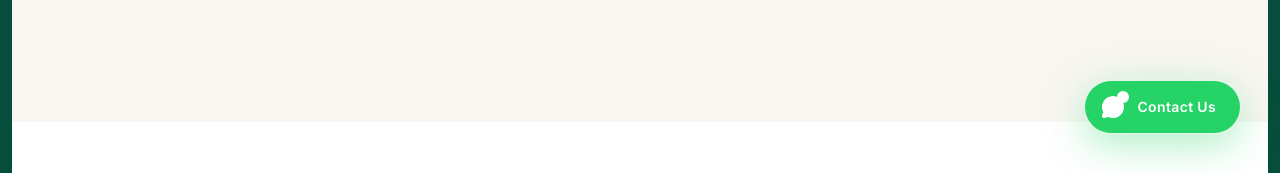
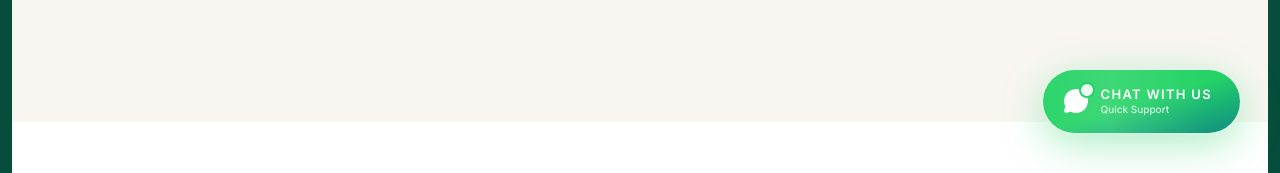
Before and after one commit to haroofcalligraphy-cpu/haroof, a React (Vite) app: page / in a window 1280 px wide. Shown: the part 627-800 px from the top of the page. Built offline with nearby package versions, Linux system fonts and the light colour scheme; no server answers; the database is empty; a web font is replaced by a local one.

Commit message:
feat: Enhance WhatsApp floating button animation
Improves the visual appeal and interactivity of the WhatsApp floating button with refined animations and a subtle shine effect.

```diff
--- a/src/components/WhatsAppFloating.tsx
+++ b/src/components/WhatsAppFloating.tsx
@@ -18,21 +18,47 @@ export function WhatsAppFloating({ config }: WhatsAppFloatingProps) {
       href={whatsappUrl}
       target="_blank"
       rel="noopener noreferrer"
-      initial={{ y: 50, opacity: 0 }}
-      animate={{ y: 0, opacity: 1 }}
-      whileHover={{ scale: 1.05, y: -5 }}
+      initial={{ y: 100, opacity: 0, scale: 0.5 }}
+      animate={{ y: 0, opacity: 1, scale: 1 }}
+      whileHover={{
+        scale: 1.05,
+        y: -8,
+        boxShadow: "0 20px 50px rgba(37,211,102,0.5)"
+      }}
       whileTap={{ scale: 0.95 }}
-      className="fixed bottom-10 right-10 z-[100] group flex items-center gap-3 bg-[#25D366] text-white pr-6 pl-4 py-3.5 rounded-full shadow-[0_10px_40px_rgba(37,211,102,0.4)] hover:bg-[#20ba5a] transition-all duration-300 ring-2 ring-white/20"
+      transition={{
+        type: "spring",
+        stiffness: 400,
+        damping: 20
+      }}
+      className="fixed bottom-10 right-10 z-[100] group flex items-center gap-3 bg-gradient-to-br from-[#25D366] via-[#25D366] to-[#128C7E] text-white pr-7 pl-5 py-4 rounded-full shadow-[0_10px_40px_rgba(37,211,102,0.4)] overflow-hidden ring-2 ring-white/20"
       title="Chat on WhatsApp"
     >
+      {/* Shine effect */}
+      <motion.div
+        initial={{ x: "-100%", opacity: 0 }}
+        animate={{ x: "200%", opacity: [0, 0.5, 0] }}
+        transition={{
+          repeat: Infinity,
+          duration: 3,
+          ease: "linear",
+          repeatDelay: 2
+        }}
+        className="absolute inset-0 bg-gradient-to-r from-transparent via-white/40 to-transparent skew-x-[-20deg] pointer-events-none"
+      />
+
       <div className="relative">
-        <MessageCircle size={24} fill="currentColor" />
-        <span className="absolute -top-1 -right-1 flex h-3 w-3">
+        <MessageCircle size={26} fill="currentColor" className="group-hover:rotate-12 transition-transform duration-300" />
+        <span className="absolute -top-1.5 -right-1.5 flex h-4 w-4">
           <span className="animate-ping absolute inline-flex h-full w-full rounded-full bg-white opacity-75"></span>
-          <span className="relative inline-flex rounded-full h-3 w-3 bg-white"></span>
+          <span className="relative inline-flex rounded-full h-4 w-4 bg-white/90 border-2 border-[#25D366]"></span>
         </span>
       </div>
-      <span className="font-bold text-sm tracking-wide">Contact Us</span>
+
+      <div className="flex flex-col">
+        <span className="font-bold text-[13px] uppercase tracking-[0.1em] leading-tight">Chat with us</span>
+        <span className="text-[10px] opacity-80 font-medium">Quick Support</span>
+      </div>
     </motion.a>
   );
 }
```
